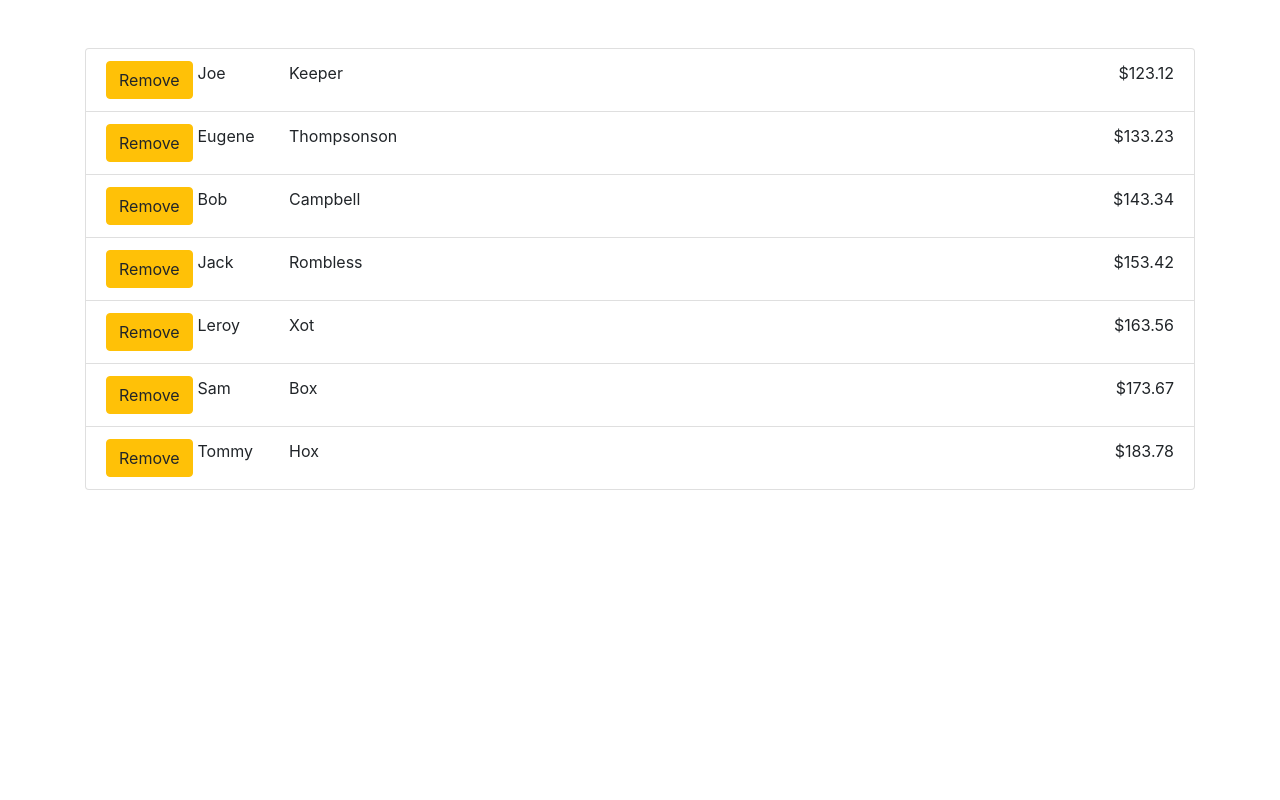
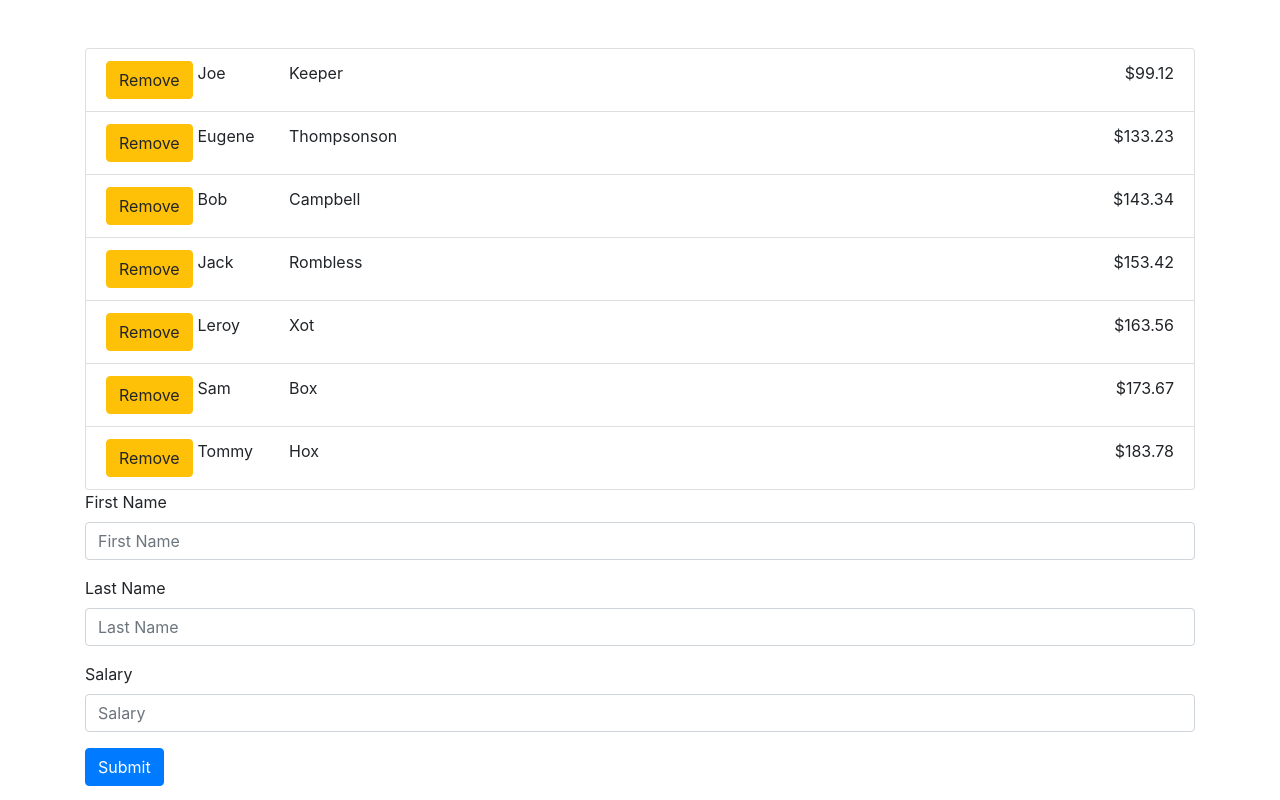
Before and after one commit to josephdburdick/angular-ui-sandbox, a website: page index.html at #/register in a window 1280 px wide. Drawn offline with nearby package versions, Linux system fonts and the light colour scheme; some packages are replaced by stand-ins of ours.

Commit message:
Add user form functionality.

```diff
--- a/app/registration/register.controller.js
+++ b/app/registration/register.controller.js
@@ -4,11 +4,18 @@
   var app = angular.module('appRegister');
 
   app.controller('RegisterController', function($scope, userService){
+    $scope.user = {id: 0, firstName: '', lastName: ''};
     $scope.users = userService.getUsers();
     $scope.delete = function(id){
       userService.deleteUser(id);
       $scope.users = userService.getUsers();
     };
+    $scope.submitForm = function(){
+      console.log($scope.user);
+      userService.addUser($scope.user);
+      $scope.users = userService.getUsers();
+      return false;
+    }
 
   });
 
--- a/app/registration/register.html
+++ b/app/registration/register.html
@@ -1,14 +1,15 @@
 <div>
 <br><br>
   <ul class="list-group">
-    <li class="list-group-item"  ng-repeat="user in users">
+
+    <li class="list-group-item" ng-repeat="user in users">
       <div class="row">
-        <div class="col-md-1 col-sm-2">
+        <div class="col-lg-1 col-sm-2 pull-right">
           <a class="delete-user btn btn-warning" ng-click="delete(user.id)">Remove</a>
         </div>
         <div class="col-lg-1 col-sm-2">{{user.firstName}}</div>
         <div class="col-lg-1 col-sm-2">{{user.lastName}}</div>
-        <div class="col-lg-9 col-sm-6 text-right">{{user.salary | currency}}</div>
+        <div class="col-lg-9 col-sm-6 text-right"><span class="label" ng-class="{'label-success' : user.salary > 150, 'label-danger' : user.salary < 110, 'label-warning' : user.salary < 150 }">{{user.salary | currency}}</span></div>
       </div>
     </li>
 
@@ -17,6 +18,39 @@
 
 
 
-<form>
+<form name="formRegister" novalidate ng-submit="formRegister.$valid && submitForm()">
+  <div class="form-group">
+    <label for="first-name">First Name</label>
+    <input name="firstName"
+           type="text"
+           class="form-control"
+           id="first-name"
+           placeholder="First Name"
+           ng-model="user.firstName" ng-required="true">
+    <span class="help-block" ng-show="formRegister.$submitted && formRegister.firstName.$error.required">Required</span>
 
+    <!-- <pre> pre: {{ formRegister.firstName | json}}</pre> -->
+  </div>
+  <div class="form-group">
+    <label for="last-name">Last Name</label>
+    <input name="lastName"
+           type="text"
+           class="form-control"
+           id="last-name"
+           placeholder="Last Name"
+           ng-model="user.lastName" ng-required="true">
+    <span class="help-block" ng-show="formRegister.$submitted && formRegister.lastName.$error.required">Required</span>
+  </div>
+  <div class="form-group">
+    <label for="salary">Salary</label>
+    <input name="salary"
+           type="number"
+           class="form-control"
+           id="salary"
+           placeholder="Salary"
+           ng-model="user.salary" ng-required="true">
+    <span class="help-block" ng-show="formRegister.$submitted && formRegister.salary.$error.required">Required</span>
+  </div>
+
+  <button type="submit" class="btn btn-primary">Submit</button>
 </form>
--- a/app/registration/user.service.js
+++ b/app/registration/user.service.js
@@ -5,7 +5,7 @@
 
   app.factory('userService', function(){
     var users = [
-        { id: 1, firstName: 'Joe', lastName: 'Keeper', salary: 123.12},
+        { id: 1, firstName: 'Joe', lastName: 'Keeper', salary: 99.12},
         { id: 2, firstName: 'Eugene', lastName: 'Thompsonson', salary: 133.23},
         { id: 3, firstName: 'Bob', lastName: 'Campbell', salary: 143.34},
         { id: 4, firstName: 'Jack', lastName: 'Rombless', salary: 153.4234235},
@@ -16,6 +16,9 @@
     ];
     var addUser = function(user){
       if (user){
+        var lastId = users[users.length - 1].id + 1;
+
+        user.id = lastId;
         users.push(user);
       }
     };
```
